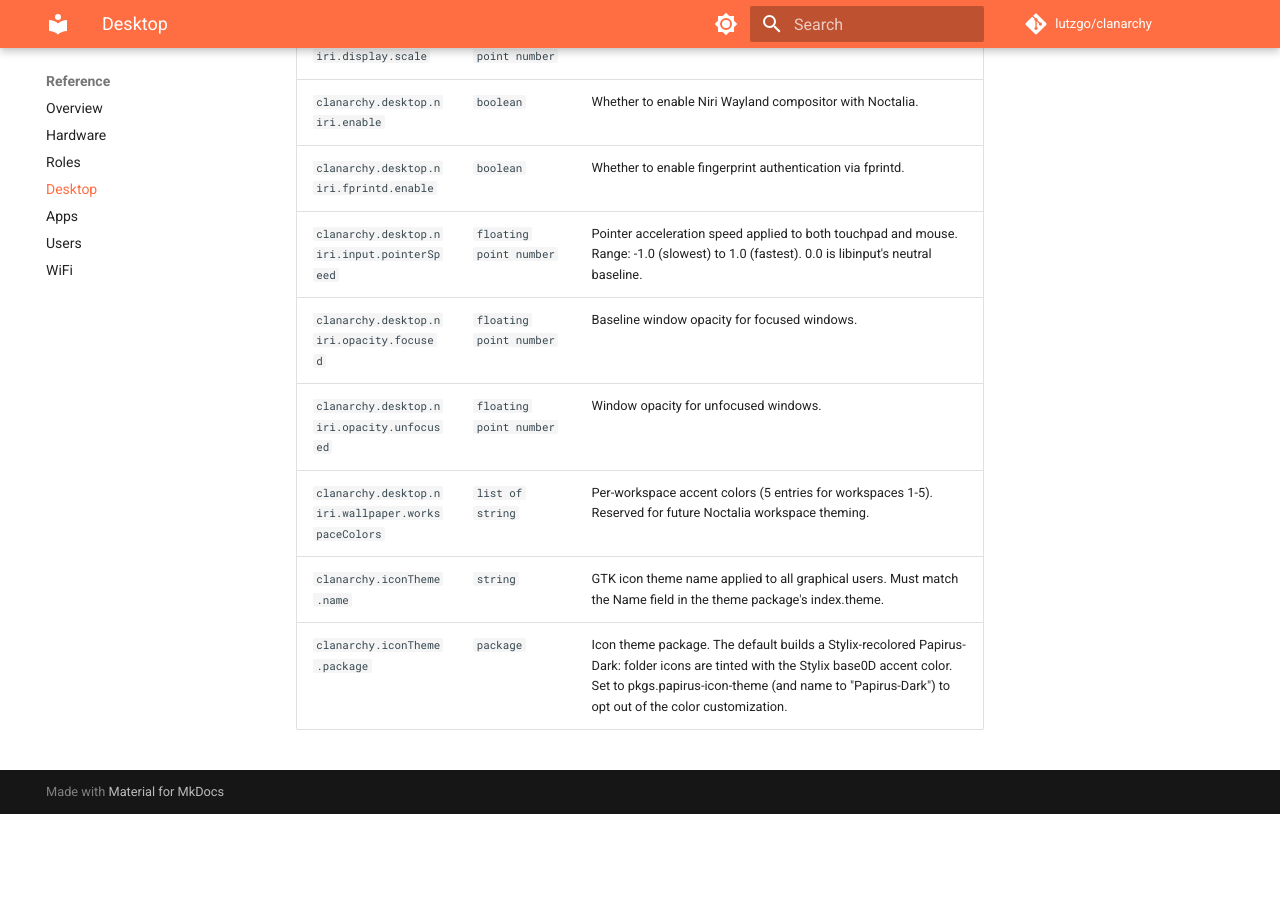
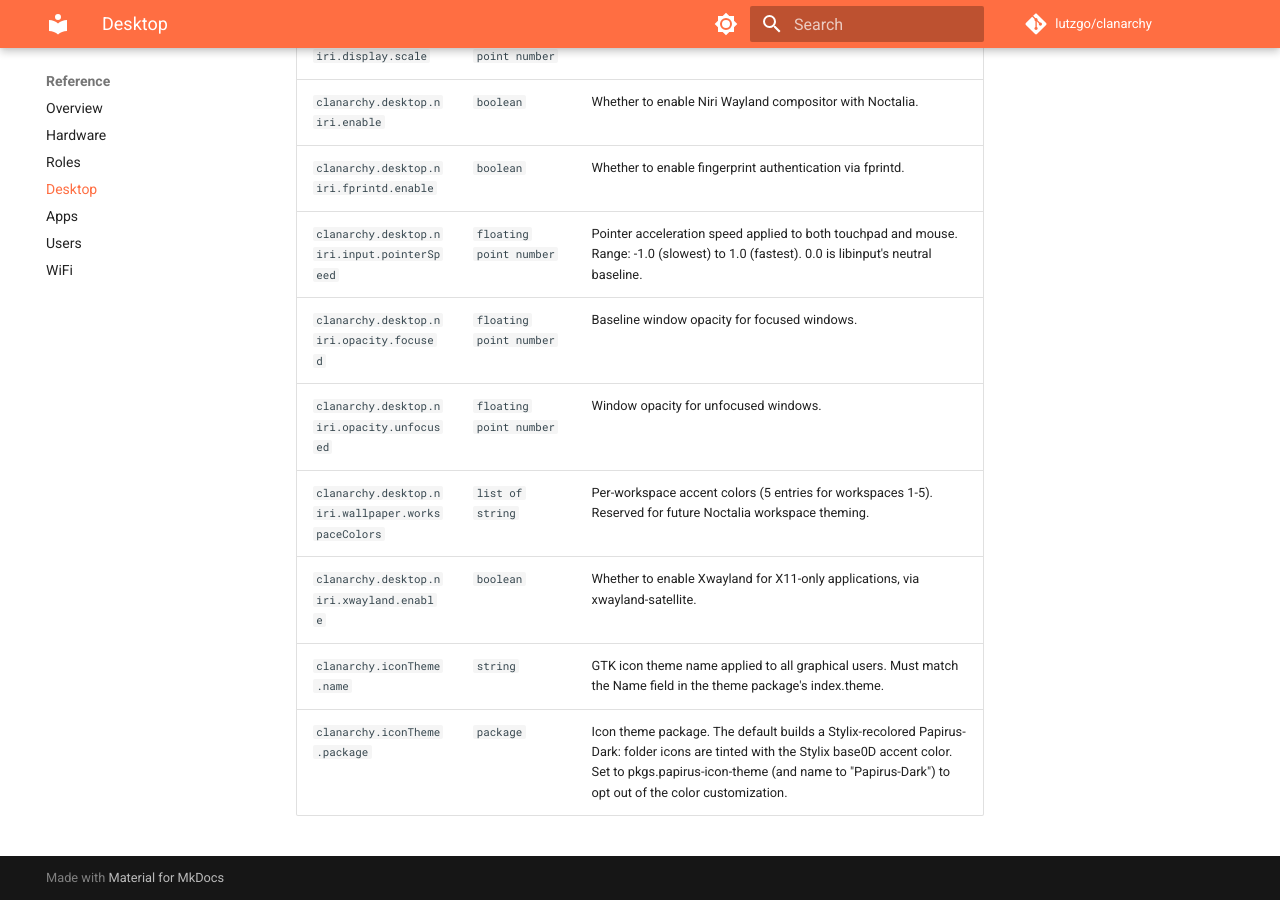
Before and after one commit to lutzgo/clanarchy, an MkDocs documentation site: the page built from docs/reference/desktop.md, in a window 1280 px wide and 900 px high, scrolled down 1127 px. Built offline with MkDocs 1.6.1 and Material for MkDocs 9.7.7, drawn with Linux system fonts in a browser that asks for light colours; comment, search, counter and statistics services are not loaded; before the commit the page ends 1941 px from its top, so only the background shows below that.

Commit message:
Give niri an X server, so X11-only apps can start at all (#191)
Niri ships no Xwayland. Nothing in the fleet config supplied one either, so
DISPLAY was simply unset in every session: an X11-only app died at
XOpenDisplay. Libation (Avalonia, X11 backend only) hit this and then masked
its own error — its crash handler builds a second Avalonia AppBuilder to show
a dialog, which throws "Setup was already called", burying the real
"XOpenDisplay failed" in ~/.local/share/Libation/LibationCrash.log.

niri 26.04 can drive xwayland-satellite itself: it opens the X11 sockets at
startup and spawns the satellite lazily on the first client connection, so
DISPLAY exists from session start and nothing runs until an X client shows
up. niri-flake's schema has no xwayland-satellite node at the current pin, so
this rides the same raw-KDL injection blur already uses — now shared between
the two fragments, and no longer switched off wholesale when blur is off.

Test plan:
- config.kdl builds for both niri machines (the derivation runs
  `niri validate`): miralda, jens.
- Verified out of band on miralda: `xwayland-satellite :12` +
  `DISPLAY=:12 libation` brings up the "Welcome to Libation" window.
- After deploy, expect DISPLAY set in a Mod+Return foot terminal.


Claude-Session: https://claude.ai/code/session_01Ez9kaMP5MXRor4CxYqMedR

Co-authored-by: Claude Opus 5 <noreply@anthropic.com>

```diff
--- a/docs/reference/desktop.md
+++ b/docs/reference/desktop.md
@@ -23,5 +23,6 @@ Desktop environment modules (Niri, GNOME, KDE). Enable exactly the one that appl
 | `clanarchy.desktop.niri.opacity.focused` | `floating point number` | Baseline window opacity for focused windows. |
 | `clanarchy.desktop.niri.opacity.unfocused` | `floating point number` | Window opacity for unfocused windows. |
 | `clanarchy.desktop.niri.wallpaper.workspaceColors` | `list of string` | Per-workspace accent colors (5 entries for workspaces 1-5). Reserved for future Noctalia workspace theming. |
+| `clanarchy.desktop.niri.xwayland.enable` | `boolean` | Whether to enable Xwayland for X11-only applications, via xwayland-satellite. |
 | `clanarchy.iconTheme.name` | `string` | GTK icon theme name applied to all graphical users. Must match the Name field in the theme package's index.theme.  |
 | `clanarchy.iconTheme.package` | `package` | Icon theme package.  The default builds a Stylix-recolored Papirus-Dark: folder icons are tinted with the Stylix base0D accent color. Set to pkgs.papirus-icon-theme (and name to "Papirus-Dark") to opt out of the color customization.  |
```
Also changed, not shown: 2 other files.
